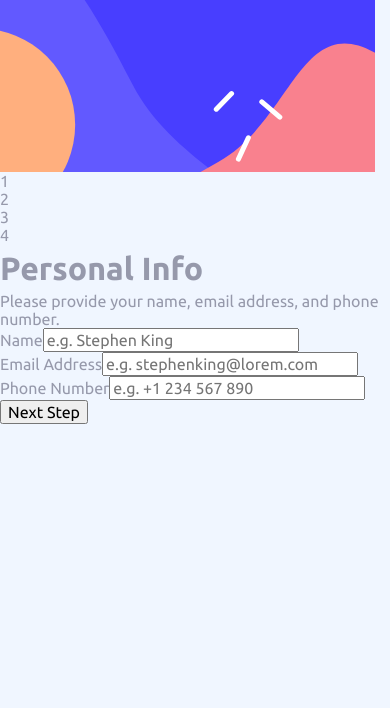
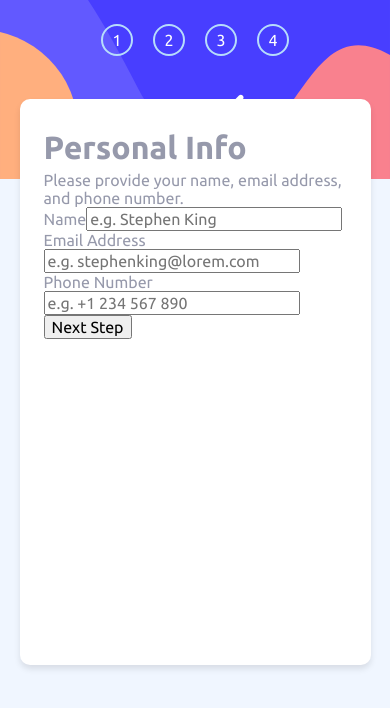
Before and after one commit to Doileo/multi-step-form, a React (Create React App) app: page / in a window 390 px wide. Shown: the top 708 px of the page. Built offline with nearby package versions, Linux system fonts and the light colour scheme.

Commit message:
feat: Added responsive mobile styles to StepLayout component
- Positioned steps to overlap the background image
- Set minimum height for step-content

```diff
--- a/src/components/StepLayout/StepLayout.css
+++ b/src/components/StepLayout/StepLayout.css
@@ -0,0 +1,52 @@
+/* Common Styles */
+.step-layout {
+  display: flex;
+  flex-direction: column;
+  align-items: center;
+}
+
+.info-image {
+  width: 100%;
+  position: relative;
+}
+
+.info-image img {
+  width: 100%;
+  height: auto;
+}
+
+/* Mobile Layout */
+.mobile-layout .mobile-steps {
+  display: flex;
+  justify-content: center;
+  gap: 1.25rem;
+  position: absolute;
+  bottom: calc(100% - 3.5rem);
+  width: 100%;
+  padding: 0 1rem;
+}
+
+.mobile-steps .step {
+  display: flex;
+  align-items: center;
+  justify-content: center;
+  width: 2rem;
+  height: 2rem;
+  border-radius: 50%;
+  border: 2px solid var(--sky-blue-color);
+  background-color: transparent;
+  color: var(--white-color);
+}
+
+.step-content {
+  width: 90%;
+  max-width: 768px;
+  min-height: 566px;
+  margin-top: -5rem;
+  position: relative;
+  z-index: 1;
+  background: var(--white-color);
+  padding: 1.5rem;
+  border-radius: 10px;
+  box-shadow: 0px 4px 6px rgba(0, 0, 0, 0.1);
+}
```
